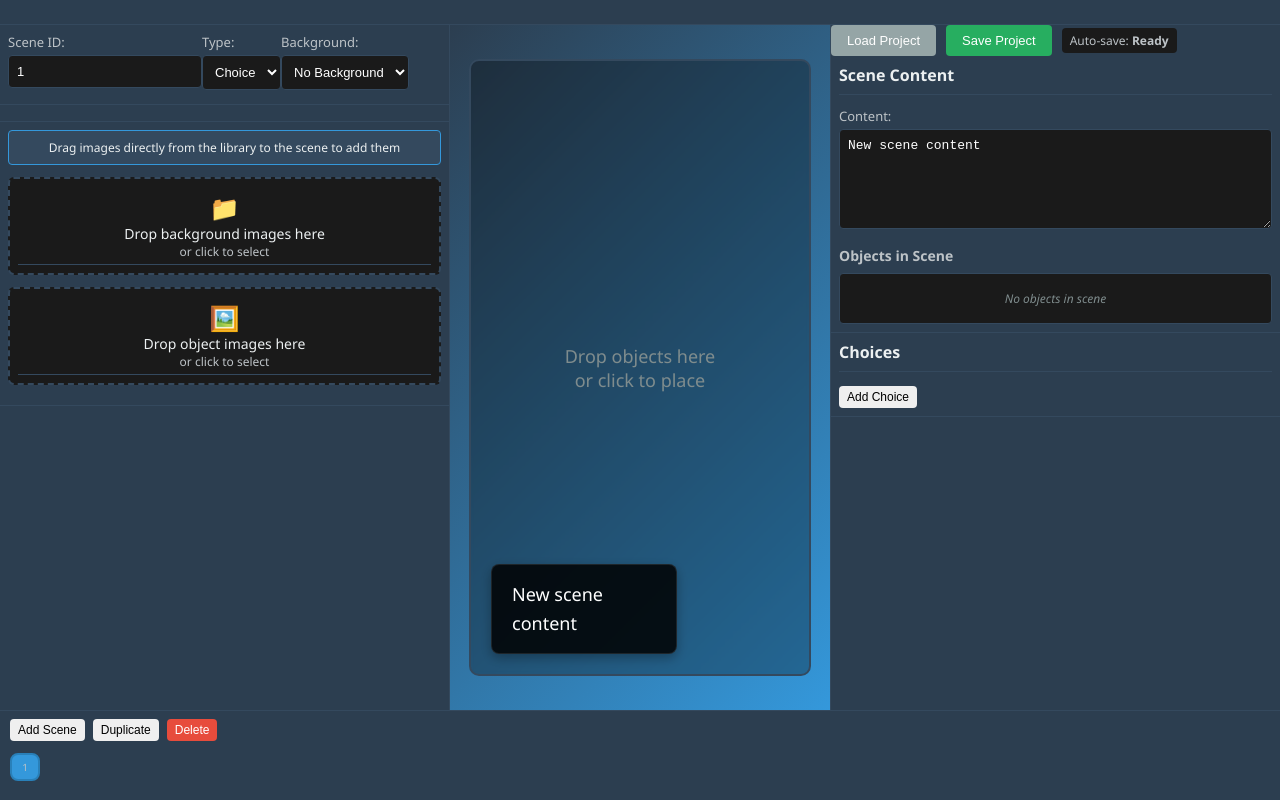
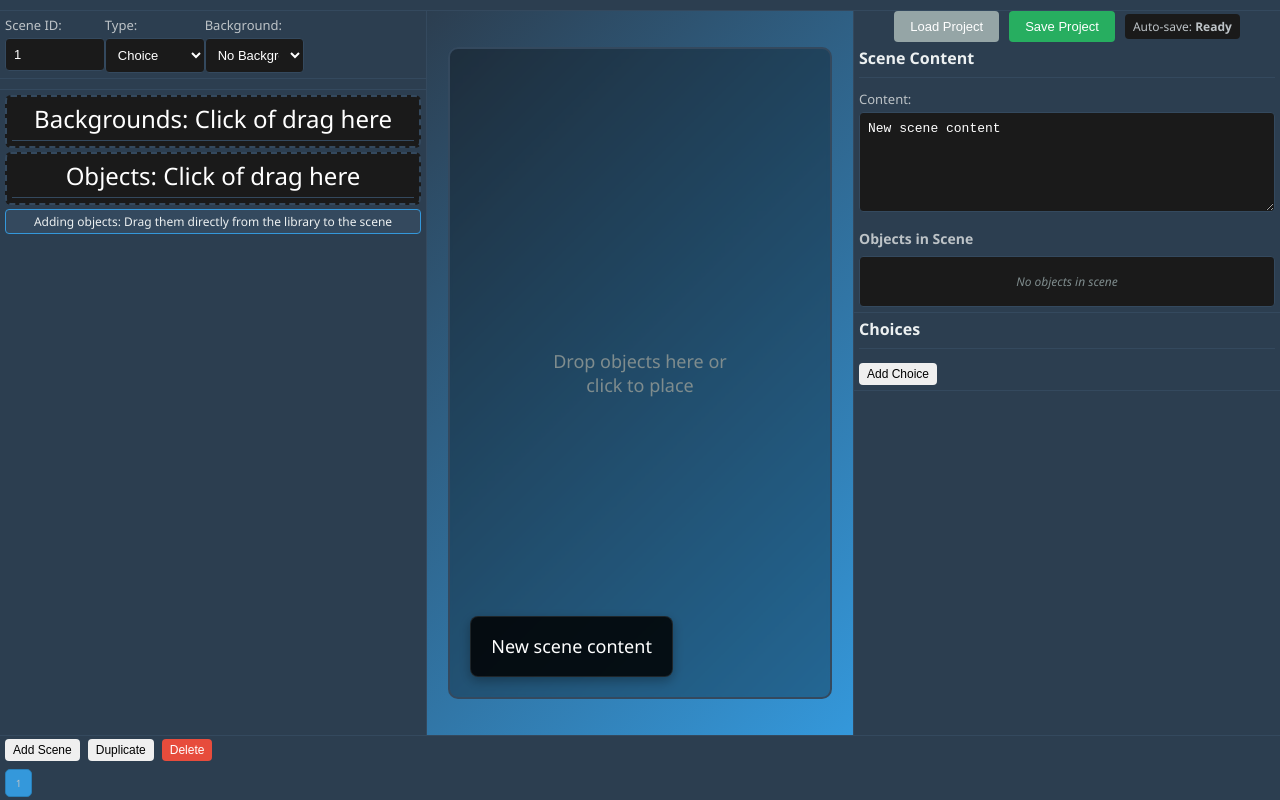
Before and after one commit to KenWheadon/Toasty56, a plain HTML site: page editor.html in a window 1280 px wide. Both pictures are taken after typing "Sample", "Sample" into the empty fields and a click on the button "Add Scene". Drawn offline with Linux system fonts and the light colour scheme.

Commit message:
update css

```diff
--- a/css/assets.css
+++ b/css/assets.css
@@ -1,11 +1,11 @@
 /* Drag Instructions */
 .drag-instructions {
   background: #34495e;
-  padding: 8px;
+  padding: 3px;
   border-radius: 4px;
   font-size: 12px;
   color: #ecf0f1;
-  margin-bottom: 12px;
+  margin-bottom: 2px;
   text-align: center;
   border: 1px solid #3498db;
 }
@@ -14,8 +14,7 @@
 .asset-drop-zone {
   border: 2px dashed #34495e;
   border-radius: 6px;
-  padding: 8px;
-  margin-bottom: 8px;
+  padding: 5px;
   cursor: pointer;
   transition: all 0.3s ease;
   background: #1a1a1a;
@@ -33,7 +32,7 @@
 
 .drop-zone-visual {
   text-align: center;
-  padding: 4px;
+  padding: 0px 0px 5px 0px;
   border-bottom: 1px solid #34495e;
 }
 
@@ -53,24 +52,24 @@
 
 /* Asset List */
 .asset-list {
-  max-height: 150px;
+  max-height: 245px;
   overflow-y: auto;
   display: flex;
   flex-wrap: wrap;
-  justify-content: space-between;
+  gap: 0.3%;
 }
 
 .asset-item {
-  padding: 8px;
+  padding: 6px;
   background: #34495e;
-  border: 1px solid #2c3e50;
-  border-radius: 4px;
-  margin-bottom: 4px;
+  border: 0.5px solid #2c3e50;
+  border-radius: 2px;
+  margin-bottom: 2px;
   cursor: grab;
   font-size: 12px;
   position: relative;
   transition: all 0.2s ease;
-  width: 49%;
+  width: 32.75%;
 }
 
 .asset-item:hover {
@@ -107,5 +106,5 @@
 
 /* Asset Section */
 .asset-section {
-  margin-bottom: 12px;
+  margin-bottom: 4px;
 }
--- a/css/base.css
+++ b/css/base.css
@@ -38,6 +38,7 @@ body {
   display: flex;
   gap: 10px;
   align-items: center;
+  justify-content: center;
 }
 
 /* Auto-save Status */
--- a/css/forms.css
+++ b/css/forms.css
@@ -1,8 +1,4 @@
 /* Form Elements */
-.form-group {
-  margin-bottom: 6px;
-}
-
 .form-group label {
   display: block;
   margin-bottom: 4px;
@@ -143,6 +139,10 @@
   flex-wrap: wrap;
 }
 
+.panel-section.info-panel .form-group {
+  width: 24%;
+}
+
 /* Choices */
 .choices-list {
   max-height: 300px;
--- a/css/panels.css
+++ b/css/panels.css
@@ -2,9 +2,10 @@
 .selected-object-panel {
   background: #2c3e50;
   border-bottom: 1px solid #34495e;
-  padding: 12px 20px;
+  padding: 5px 7px;
   display: flex;
   flex-direction: column;
+  align-items: anchor-center;
 }
 
 .selected-object-panel h3 {
@@ -86,7 +87,7 @@
 /* Panels */
 .left-panel,
 .right-panel {
-  width: 450px;
+  width: 427px;
   background: #2c3e50;
   border-right: 1px solid #34495e;
   overflow-y: auto;
@@ -108,8 +109,12 @@
 
 /* Panel Sections */
 .panel-section {
-  padding: 8px;
+  padding: 5px;
   border-bottom: 1px solid #34495e;
+}
+
+.panel-section.asset-panels {
+  border-bottom: 0px solid #34495e;
 }
 
 .panel-section h3 {
@@ -130,8 +135,8 @@
 .bottom-panel {
   background: #2c3e50;
   border-top: 1px solid #34495e;
-  padding: 8px 10px;
-  height: 90px;
+  padding: 3px 5px;
+  height: 65px;
   display: flex;
   flex-direction: column;
 }
@@ -139,7 +144,7 @@
 .scene-controls {
   display: flex;
   gap: 8px;
-  margin-bottom: 12px;
+  margin-bottom: 8px;
 }
 
 .scene-list-horizontal {
--- a/css/preview.css
+++ b/css/preview.css
@@ -12,8 +12,8 @@
 .preview-scene {
   width: 90%;
   height: 90%;
-  max-width: 920px;
-  max-height: 690px;
+  max-width: 960px;
+  max-height: 720px;
   position: relative;
   background: rgba(0, 0, 0, 0.3);
   border-radius: 10px;
--- a/css/scenes.css
+++ b/css/scenes.css
@@ -1,10 +1,10 @@
 /* Scene Items */
 .scene-item {
-  min-width: 30px;
+  min-width: 27px;
   height: 28px;
   background: #1a1a1a;
-  border: 2px solid #34495e;
-  border-radius: 8px;
+  border: 1px solid #34495e;
+  border-radius: 5px;
   cursor: move;
   transition: all 0.2s ease;
   display: flex;
--- a/editor.html
+++ b/editor.html
@@ -97,16 +97,13 @@
           </div>
 
           <!-- Assets -->
-          <div class="panel-section">
-            <p class="drag-instructions">
-              Drag images directly from the library to the scene to add them
-            </p>
+          <div class="panel-section asset-panels">
             <div class="asset-section">
               <div class="asset-drop-zone" id="background-drop-zone">
                 <div class="drop-zone-visual">
-                  <div class="drop-zone-icon">📁</div>
-                  <p>Drop background images here</p>
-                  <p class="drop-zone-sub">or click to select</p>
+                  <div class="drop-zone-icon">
+                    Backgrounds: Click of drag here
+                  </div>
                 </div>
                 <div id="background-list" class="asset-list"></div>
               </div>
@@ -114,13 +111,14 @@
             <div class="asset-section">
               <div class="asset-drop-zone" id="object-drop-zone">
                 <div class="drop-zone-visual">
-                  <div class="drop-zone-icon">🖼️</div>
-                  <p>Drop object images here</p>
-                  <p class="drop-zone-sub">or click to select</p>
+                  <div class="drop-zone-icon">Objects: Click of drag here</div>
                 </div>
                 <div id="object-list" class="asset-list"></div>
               </div>
             </div>
+            <p class="drag-instructions">
+              Adding objects: Drag them directly from the library to the scene
+            </p>
           </div>
         </div>
 
--- a/js/editor.js
+++ b/js/editor.js
@@ -451,6 +451,19 @@ class StoryEditor {
   }
 
   /**
+   * Update scene objects list
+   */
+  updateSceneObjectsList() {
+    const project = this.projectManager.getProject();
+    const selectedObject = this.previewManager.getSelectedObject();
+    this.uiManager.updateSceneObjectsList(
+      project,
+      this.currentScene,
+      selectedObject
+    );
+  }
+
+  /**
    * Update selected object from UI controls
    */
   updateSelectedObject() {
```
